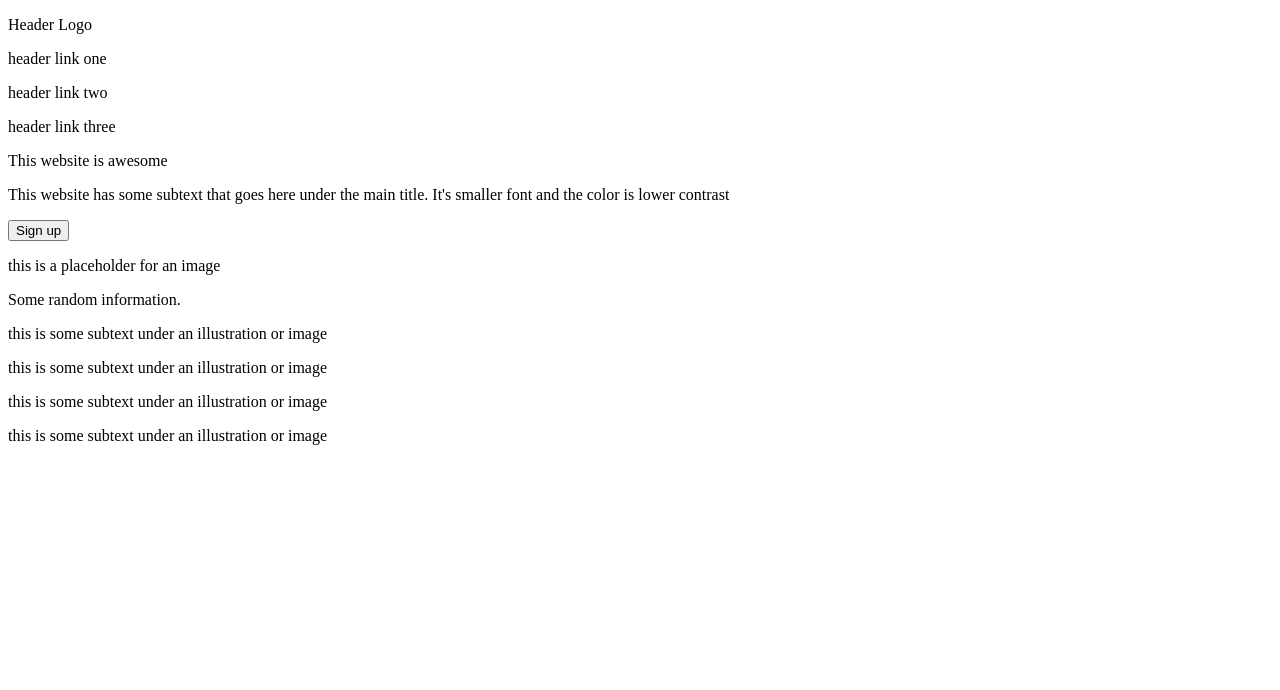
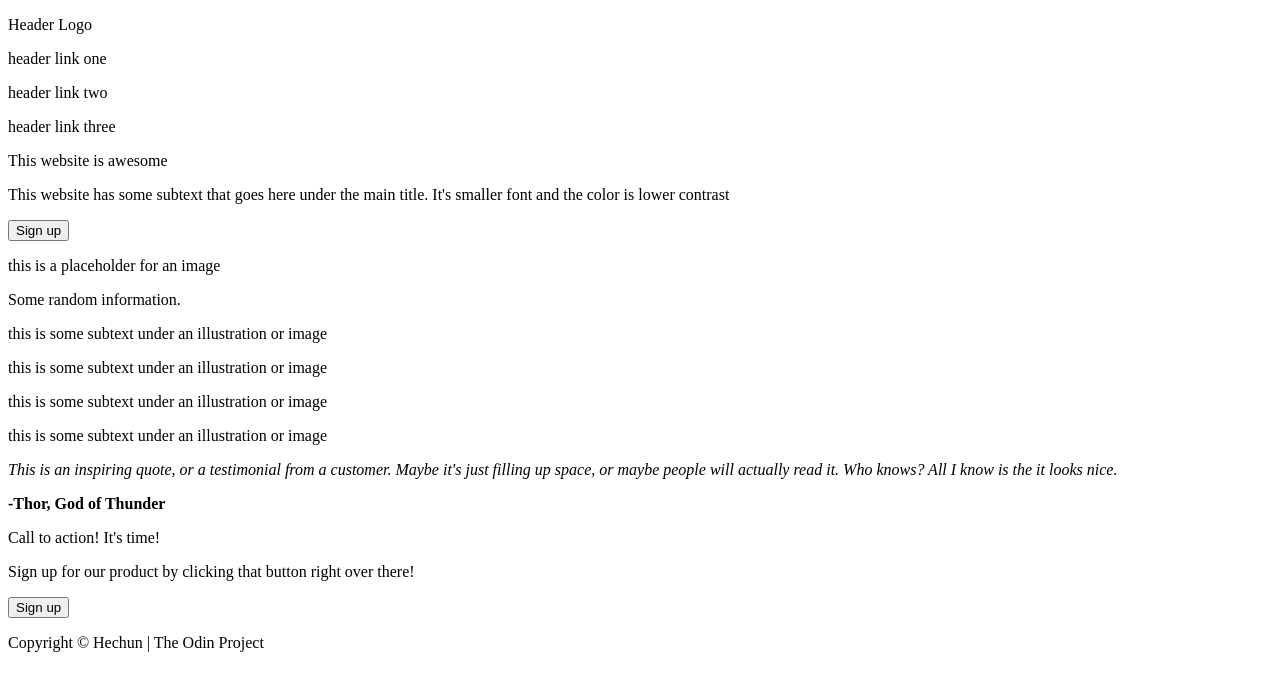
Before and after one commit to hechuno/landing-page, a plain HTML site: page index.html in a window 1280 px wide. Drawn offline with Linux system fonts and the light colour scheme.

Commit message:
finished html draft, now going to start working on css.

```diff
--- a/index.html
+++ b/index.html
@@ -4,6 +4,7 @@
     <meta charset="UTF-8">
     <meta http-equiv="X-UA-Compatible" content="IE=edge">
     <meta name="viewport" content="width=device-width, initial-scale=1.0">
+    <link rel="stylesheet" href="styles.css">
     <title>landing-page</title>
 </head>
 
@@ -57,5 +58,26 @@
         </div>
     </span>
 
+    <span class="section-3">
+        <div class="section-3-content"></div>
+            <p><em>This is an inspiring quote, or a testimonial from a customer. Maybe it's just filling up space, or maybe people will actually read it. Who knows? All I know is the it looks nice.</em></p>
+            <p><strong>-Thor, God of Thunder</strong></p>
+        </div>
+    </span>
+
+    <span class="section-4">
+        <div class="section-4-content">
+            <span class="section-4-left">
+                <p>Call to action! It's time!</p>
+                <p>Sign up for our product by clicking that button right over there!</p>
+            </span>
+            <button class="button 2">Sign up</button>
+        </div>
+    </span>
+
+    <span class="footer">
+        <p>Copyright &copy; Hechun | The Odin Project</p>
+    </span>
+
 </body>
 </html>
```
